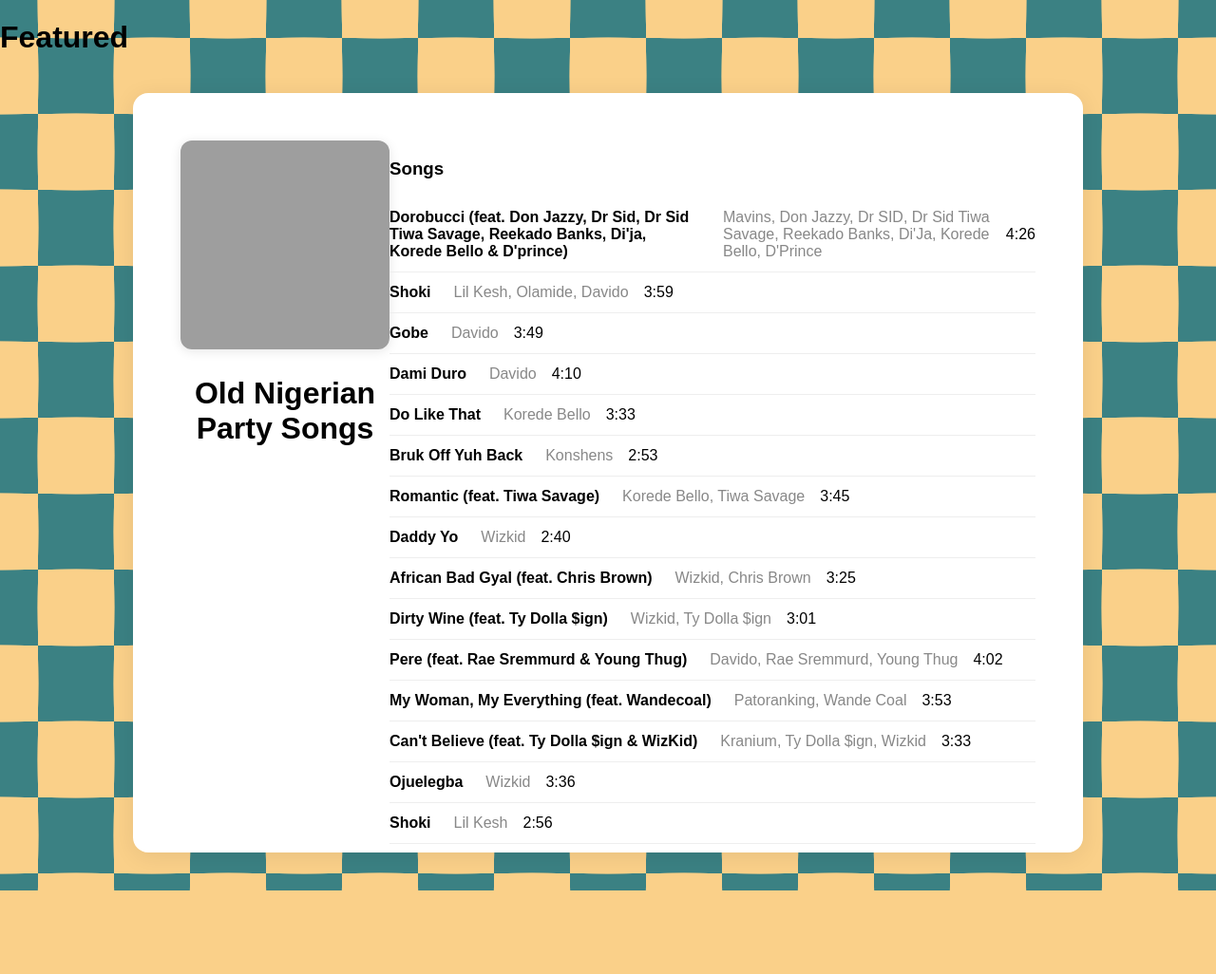
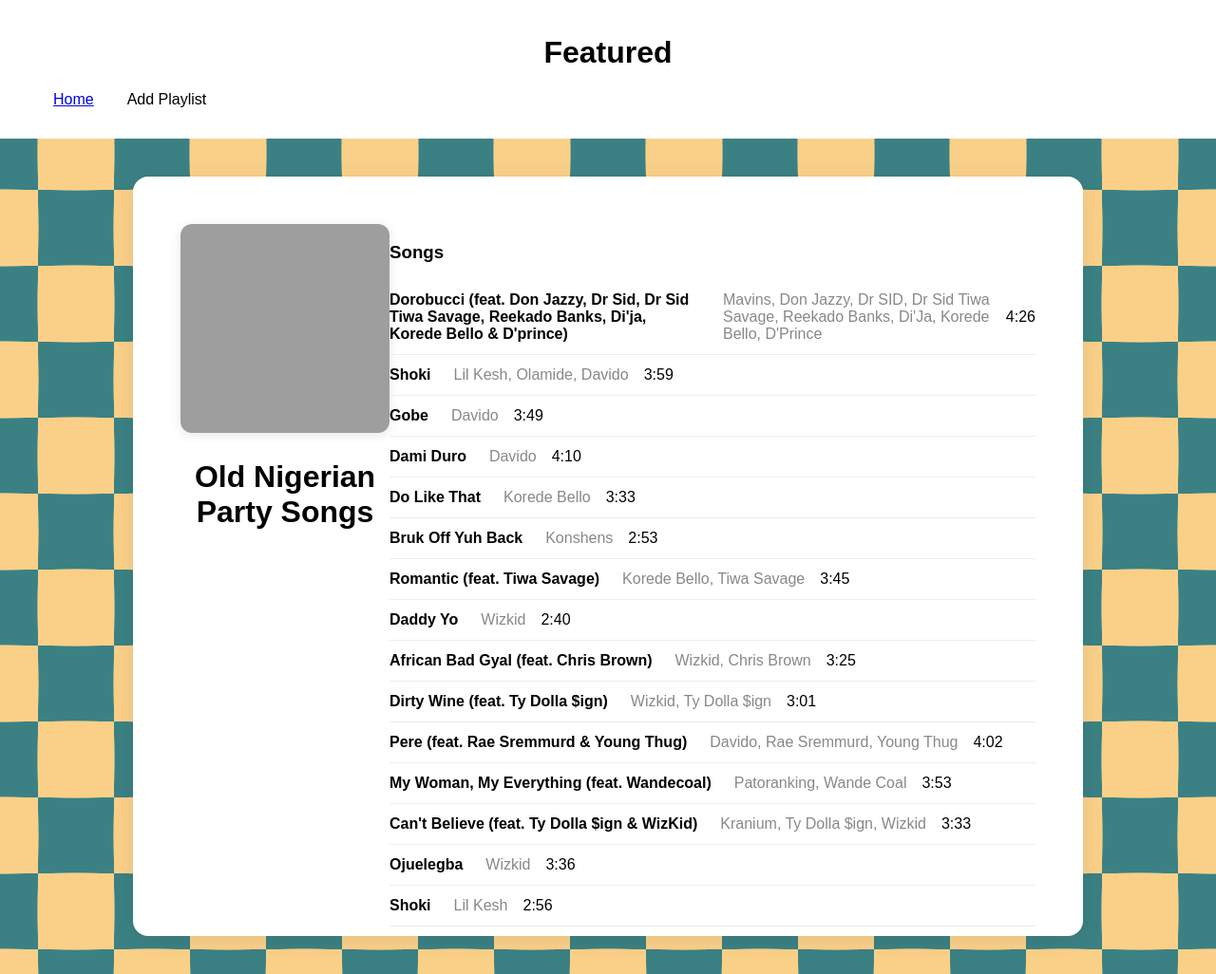
Before and after one commit to avisink/music-playlist-explorer, a plain HTML site: page featured.html in a window 1280 px wide. Shown: the whole page at 95% size. Before the commit the page ends 938 px from the top, so only its background shows below. Drawn offline with Linux system fonts and the light colour scheme; grey boxes are pictures that could not be loaded.

Commit message:
updated files

```diff
--- a/featured.css
+++ b/featured.css
@@ -76,6 +76,18 @@
     padding: 0;
   }
 
+  header {
+    padding: 1rem;
+    text-align: center;
+    background: white;
+  }
+
+  .navigation > ul{
+    list-style: none;
+    display: flex;
+    width: auto;
+    gap:35px;
+  }
   .featured-container {
     display: flex;
     max-width: 900px;
--- a/featured.html
+++ b/featured.html
@@ -10,7 +10,16 @@
 
     <header>
       <h1>Featured</h1>
+      <nav>
+        <div class="navigation">
+            <ul>
+                <li><a href="index.html">Home</a></li>
+                <li><a href="#add-song"></a>Add Playlist</li>
+            </ul>
+        </div>
+      </nav>
     </header>
+
     <main>
       <div class="featured-container">
         <section class="featured-left-section">
```
